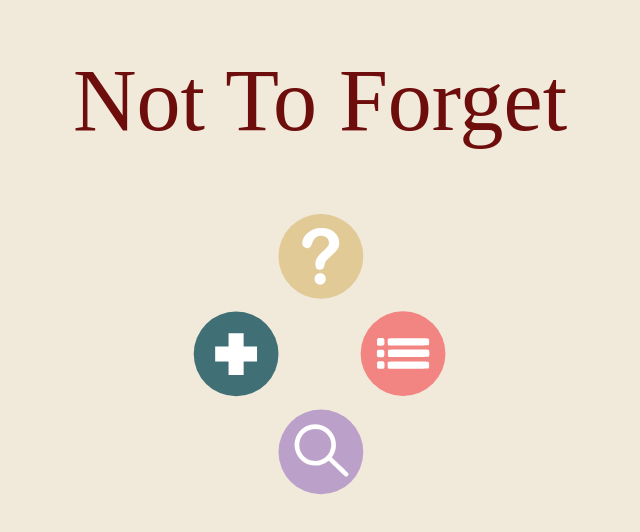
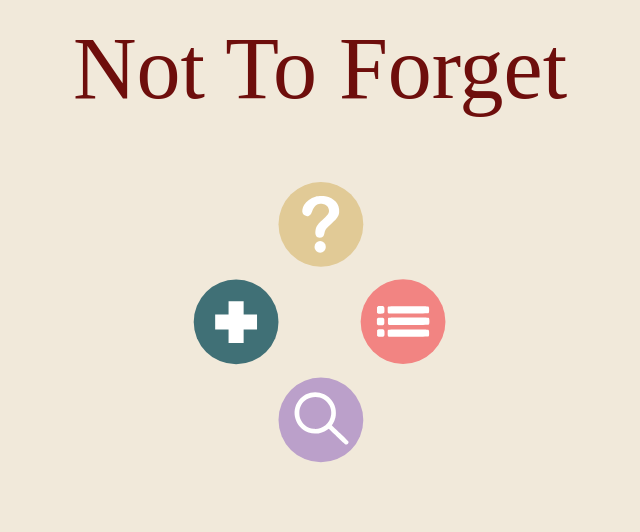
Before and after one commit to Alice-Rez/Not-to-forget, a React (Create React App) app: page / in a window 1280 px wide. Shown: the top 532 px of the page, without its empty margins (320-960 px from the left). Built offline with nearby package versions, Linux system fonts and the light colour scheme; a web font is replaced by a local one.

Commit message:
change pt

```diff
--- a/src/components/Header.jsx
+++ b/src/components/Header.jsx
@@ -3,7 +3,7 @@ import React, { Component } from "react";
 export default class Header extends Component {
   render() {
     return (
-      <header className="text-center pt-5">
+      <header className="text-center pt-3">
         <h1 className="display-2">Not To Forget</h1>
       </header>
     );
```
